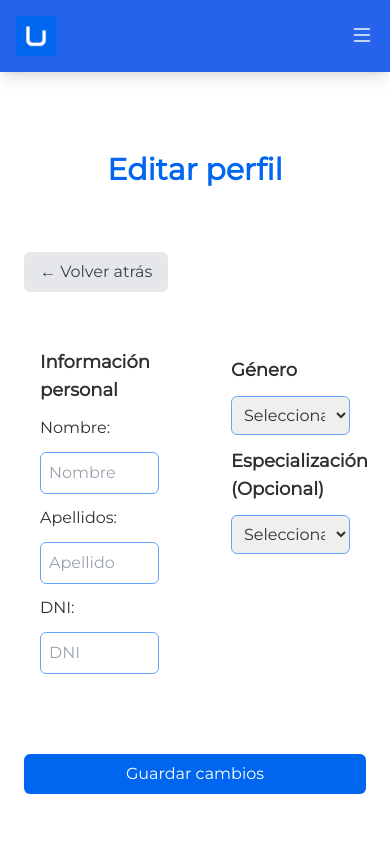
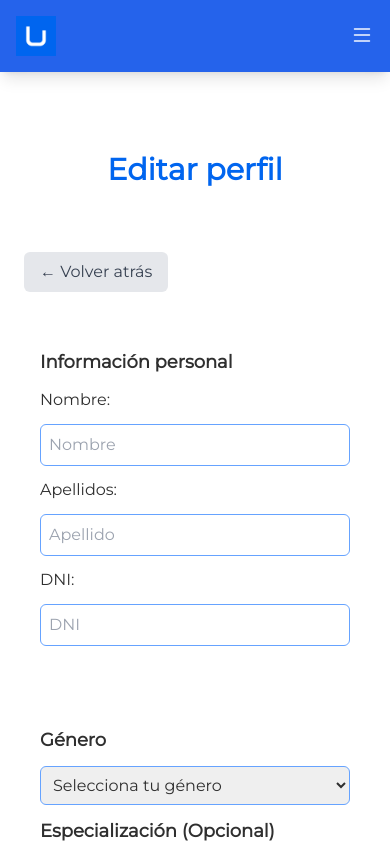
Before and after one commit to U-tad-ASISTENTE-CARRERA/Frontend, a Next.js app in the folder frontend/: page /profile/teacher/1/edit in a window 390 px wide. Shown: the top 844 px of the page. Built offline with nearby package versions, Linux system fonts and the light colour scheme; no server answers.

Commit message:
Formulario de teacher responsive

```diff
--- a/frontend/src/app/profile/teacher/[id]/edit/page.js
+++ b/frontend/src/app/profile/teacher/[id]/edit/page.js
@@ -174,7 +174,7 @@ const TeacherEdit = () => {
                         </button>
                     </div>
 
-                    <form onSubmit={handleSubmit} className="space-y-6 grid grid-cols-2 gap-10">
+                    <form onSubmit={handleSubmit} className="space-y-6 grid grid-cols-1 md:grid-cols-2 gap-10">
 
                         {/* Información personal */}
                         <div className="m-4 space-y-3">
@@ -254,7 +254,7 @@ const TeacherEdit = () => {
 
                         <button
                             type="submit"
-                            className="col-span-2 text-white px-4 py-2 rounded-md"
+                            className="col-span-1 md:col-span-2 text-white px-4 py-2 rounded-md"
                             style={{ backgroundColor: theme.palette.primary.hex }}
                             disabled={submitting}
                         >
```
